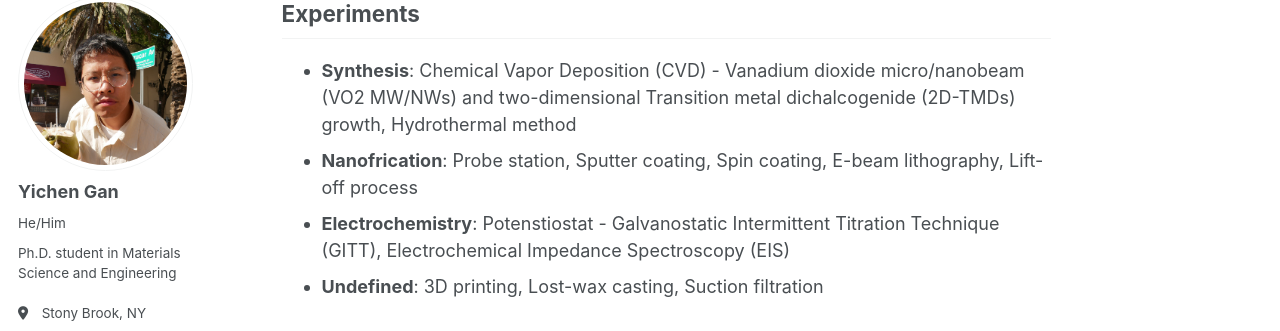
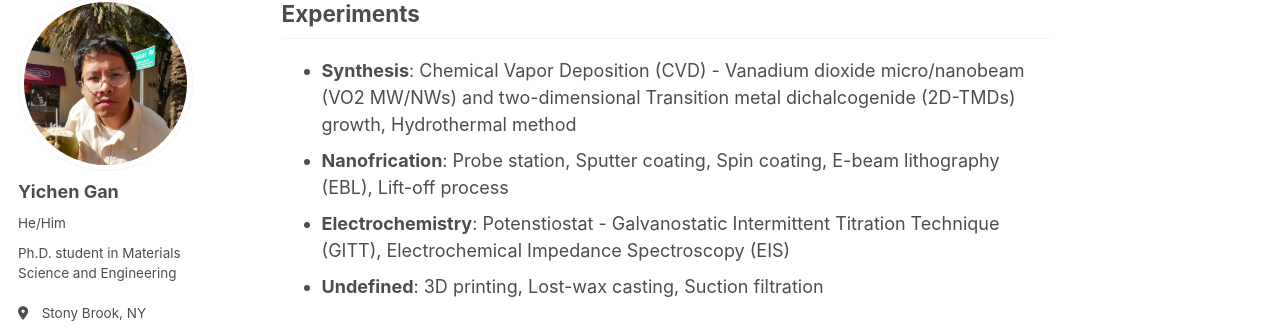
Before and after one commit to YichenGan/yichengan.github.io, a Jekyll site: the page built from _pages/about.md, in a window 1280 px wide and 900 px high, scrolled down 569 px. Shown: the part 110-441 px from the top of the window. Built offline with Jekyll 4.4.1, drawn with Linux system fonts in a browser that asks for light colours; some web fonts are replaced.

Commit message:
Update about.md

```diff
--- a/_pages/about.md
+++ b/_pages/about.md
@@ -18,7 +18,7 @@ With my master's background in materials and chemical engineering, I am committe
 
 ## Experiments
 - **Synthesis**: Chemical Vapor Deposition (CVD) - Vanadium dioxide micro/nanobeam (VO2 MW/NWs) and two-dimensional Transition metal dichalcogenide (2D-TMDs) growth, Hydrothermal method
-- **Nanofrication**: Probe station, Sputter coating, Spin coating, E-beam lithography, Lift-off process
+- **Nanofrication**: Probe station, Sputter coating, Spin coating, E-beam lithography (EBL), Lift-off process
 - **Electrochemistry**: Potenstiostat - Galvanostatic Intermittent Titration Technique (GITT), Electrochemical Impedance Spectroscopy (EIS)
 - **Undefined**: 3D printing, Lost-wax casting, Suction filtration
 
```
